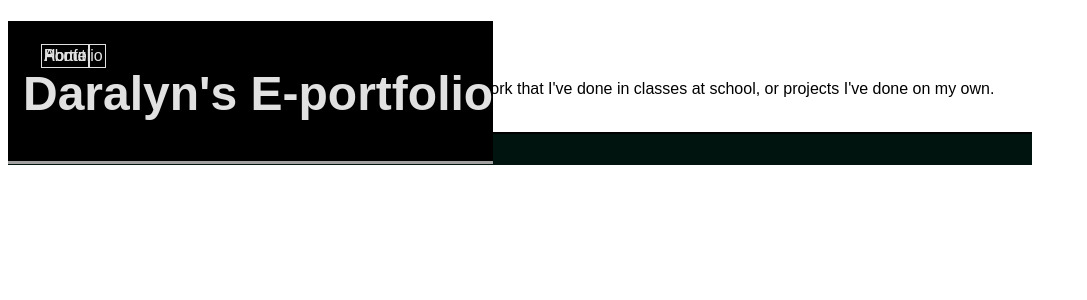
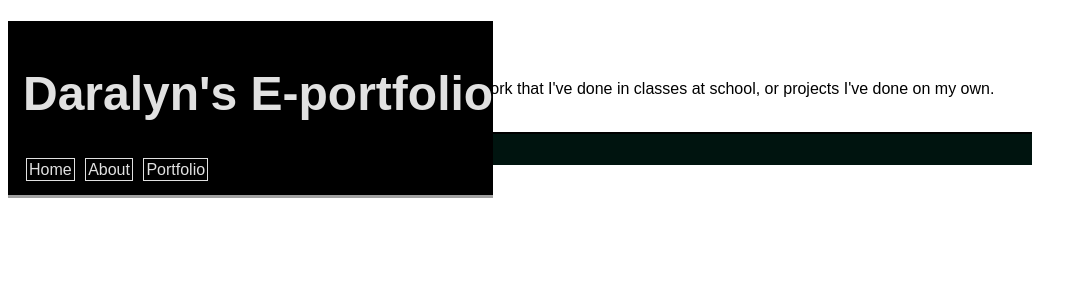
Before and after one commit to daralyn/daralyn.github.io, a Jekyll site: the page built from index.html, in a window 1280 px wide. Shown: the top 300 px of the page, without its empty margins (0-1087 px from the left). Built offline with Jekyll 4.4.1, drawn with Linux system fonts in a browser that asks for light colours.

Commit message:
took out button position properties

```diff
--- a/css/main.css
+++ b/css/main.css
@@ -29,9 +29,7 @@ a {
     border: 1px solid rgb(225, 225, 225);
     padding: 2px;
     margin: 3px;
-    position: absolute;
-    top: 20px;
-    left: 30px;
+
 }
 a:hover {
     text-decoration: underline;
```
